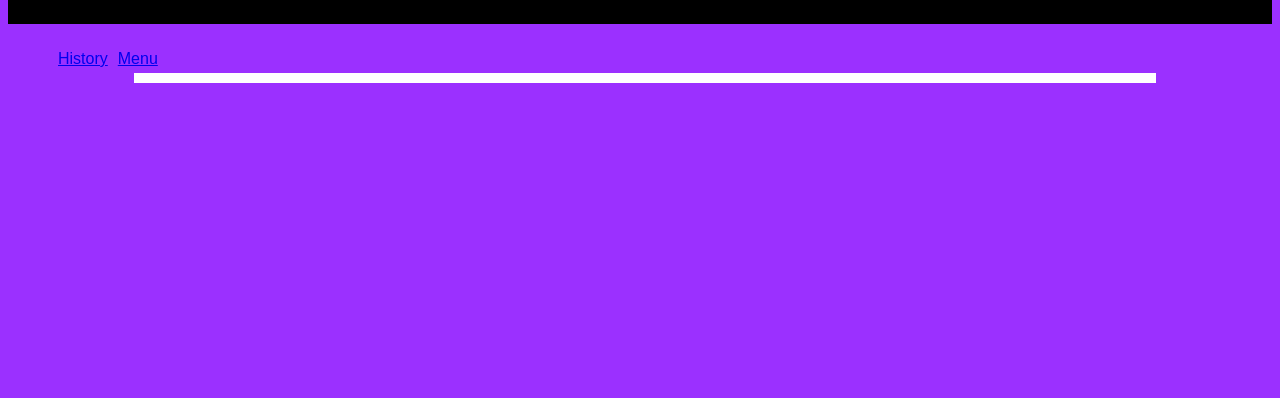
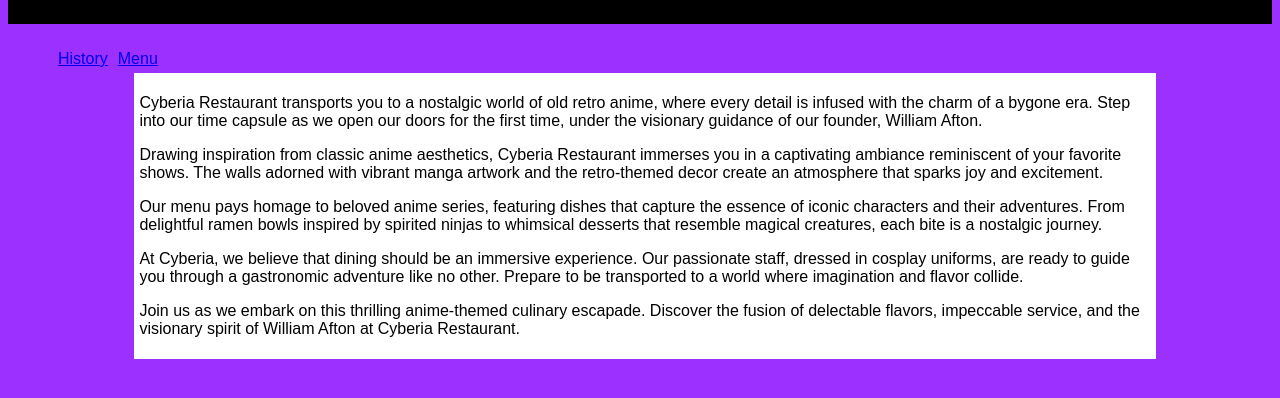
Before and after one commit to Lyricfoil/Web-Dev, a plain HTML site: page Cyberia/history.html in a window 1280 px wide. Shown: the part 92-490 px from the top of the page. Drawn offline with Linux system fonts and the light colour scheme.

Commit message:
Update history.html
Added body to the doc

```diff
--- a/Cyberia/history.html
+++ b/Cyberia/history.html
@@ -15,6 +15,26 @@
         <li><a href="menu.html">Menu</a></li>
       </ul>
     </nav>
-    <main></main>
+    <main>
+      <p>Cyberia Restaurant transports you to a nostalgic world of old retro
+        anime, where every detail is infused with the charm of a bygone era.
+        Step into our time capsule as we open our doors for the first time,
+        under the visionary guidance of our founder, William Afton.</p>
+      <p>Drawing inspiration from classic anime aesthetics, Cyberia Restaurant
+        immerses you in a captivating ambiance reminiscent of your favorite shows.
+        The walls adorned with vibrant manga artwork and the retro-themed decor
+        create an atmosphere that sparks joy and excitement.</p>
+      <p>Our menu pays homage to beloved anime series, featuring dishes that
+        capture the essence of iconic characters and their adventures. From delightful
+        ramen bowls inspired by spirited ninjas to whimsical desserts that resemble
+        magical creatures, each bite is a nostalgic journey.</p>
+      <p>At Cyberia, we believe that dining should be an immersive experience. Our
+        passionate staff, dressed in cosplay uniforms, are ready to guide you
+        through a gastronomic adventure like no other. Prepare to be transported
+        to a world where imagination and flavor collide.</p>
+      <p>Join us as we embark on this thrilling anime-themed culinary escapade.
+        Discover the fusion of delectable flavors, impeccable service, and the
+        visionary spirit of William Afton at Cyberia Restaurant.</p>
+    </main>
   </body>
 </html>
```
